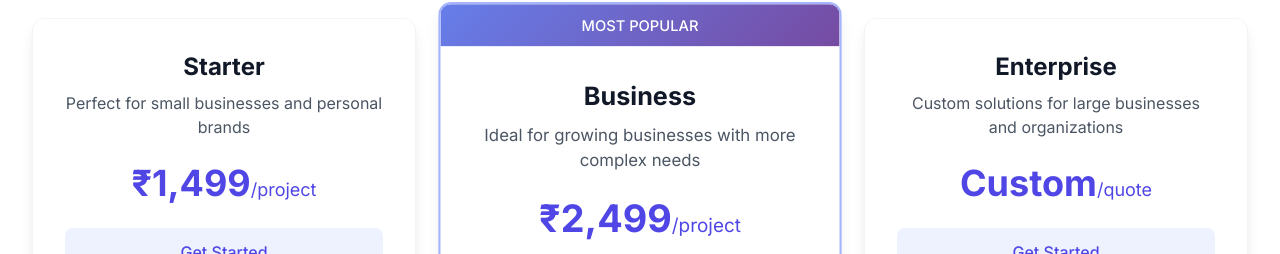
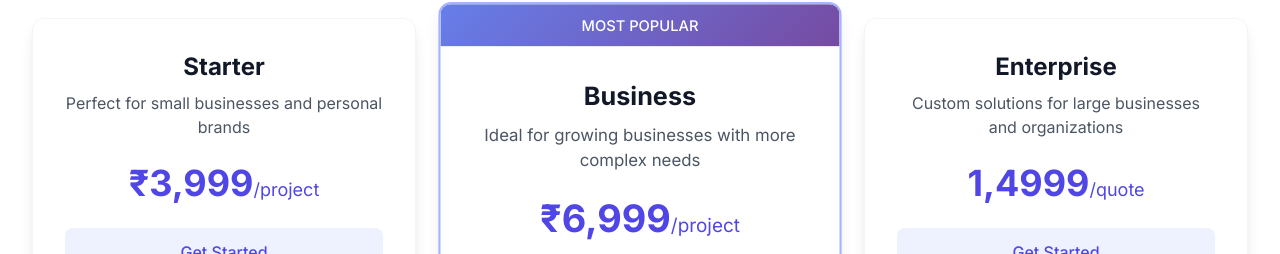
Before and after one commit to BuvaneshPandiyan/SiteOra-1, a React (Create React App) app: page / in a window 1280 px wide. Shown: the part 5447-5701 px from the top of the page. Built offline with nearby package versions, Linux system fonts and the light colour scheme.

Commit message:
Update Pricing.js

```diff
--- a/src/components/Pricing.js
+++ b/src/components/Pricing.js
@@ -7,7 +7,7 @@ function Pricing() {
     {
       name: "Starter",
       tagline: "Perfect for small businesses and personal brands",
-      price: "₹1,499",
+      price: "₹3,999",
       period: "/project",
       buttonText: "Get Started",
       features: [
@@ -23,7 +23,7 @@ function Pricing() {
     {
       name: "Business",
       tagline: "Ideal for growing businesses with more complex needs",
-      price: "₹2,499",
+      price: "₹6,999",
       period: "/project",
       buttonText: "Get Started",
       features: [
@@ -39,7 +39,7 @@ function Pricing() {
     {
       name: "Enterprise",
       tagline: "Custom solutions for large businesses and organizations",
-      price: "Custom",
+      price: "1,4999",
       period: "/quote",
       buttonText: "Get Started",
       features: [
```
